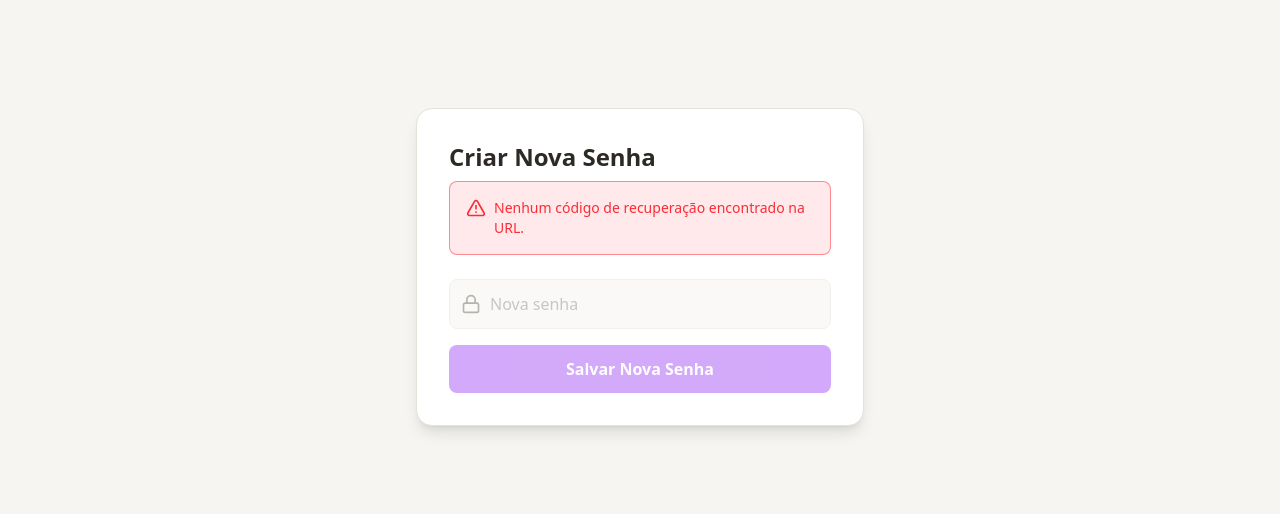
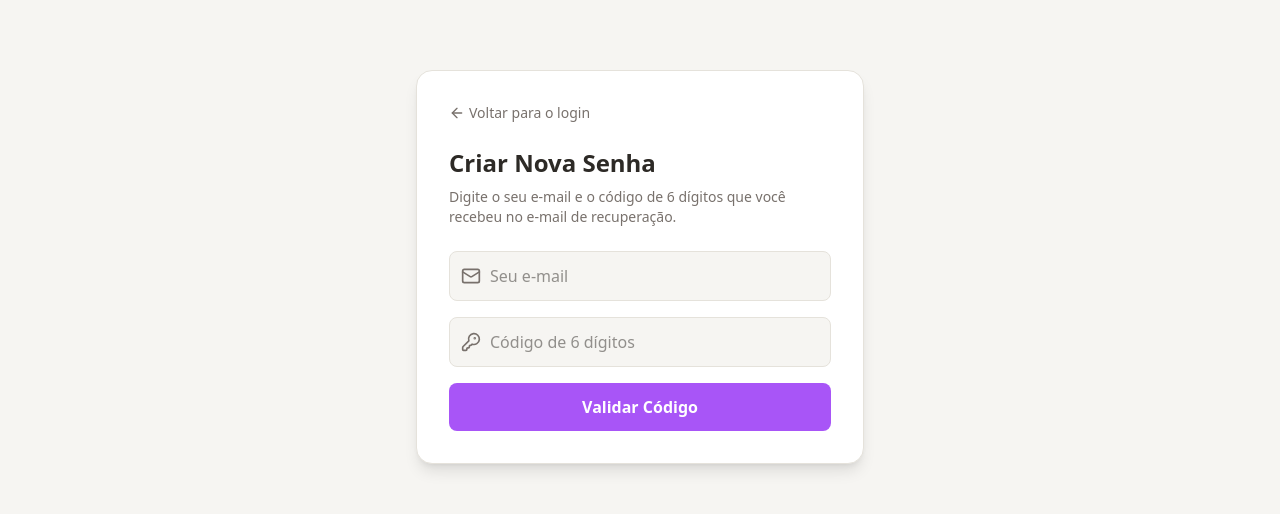
Before and after one commit to edu07-CR/anime-site, a Next.js app: page /redefinir-senha in a window 1280 px wide. Shown: the part 141-655 px from the top of the page. Built offline with nearby package versions, Linux system fonts and the light colour scheme; no server answers.

Commit message:
atualização no reset

```diff
--- a/app/redefinir-senha/page.tsx
+++ b/app/redefinir-senha/page.tsx
@@ -1,47 +1,48 @@
 'use client';
 
-import { useState, useEffect } from 'react';
+import { useState } from 'react';
 import { createClient } from '@/lib/supabase/client';
-import { Loader2, Lock, AlertTriangle } from 'lucide-react';
-import { useRouter, useSearchParams } from 'next/navigation';
+import { Loader2, Lock, Mail, KeyRound, AlertTriangle, ArrowLeft } from 'lucide-react';
+import { useRouter } from 'next/navigation';
+import Link from 'next/link';
 
 export default function RedefinirSenhaPage() {
+  const [email, setEmail] = useState('');
+  const [codigo, setCodigo] = useState('');
   const [senha, setSenha] = useState('');
-  const [loading, setLoading] = useState(true);
+  const [loading, setLoading] = useState(false);
   const [erro, setErro] = useState('');
-  const [sessaoValida, setSessaoValida] = useState(false);
+  const [etapa, setEtapa] = useState<'validar' | 'redefinir'>('validar');
 
   const router = useRouter();
-  const searchParams = useSearchParams();
   const supabase = createClient();
 
-  useEffect(() => {
-    const code = searchParams.get('code');
+  // ETAPA 1: Validar o código que o usuário recebeu no e-mail
+  const handleValidarCodigo = async (e: React.FormEvent) => {
+    e.preventDefault();
+    setLoading(true);
+    setErro('');
 
-    if (code) {
-      // Troca o código da URL por uma sessão válida
-      supabase.auth.exchangeCodeForSession(code).then(({ error }) => {
+    // O Supabase usa o verifyOtp para validar o código de recuperação
+    const { error } = await supabase.auth.verifyOtp({
+      email: email,
+      token: codigo,
+      type: 'recovery',
+    });
+
     if (error) {
-          setErro('Link inválido ou expirado. Solicite um novo e-mail.');
+      setErro('Código inválido ou expirado. Verifique o e-mail e tente novamente.');
       setLoading(false);
     } else {
-          setSessaoValida(true);
+      // Se o código for válido, o Supabase já cria uma sessão temporária
+      setEtapa('redefinir');
       setLoading(false);
     }
-      });
-    } else {
-      setErro('Nenhum código de recuperação encontrado na URL.');
-      setLoading(false);
-    }
-  }, [searchParams, supabase.auth]);
+  };
 
-  const handleRedefinir = async (e: React.FormEvent) => {
+  // ETAPA 2: Salvar a nova senha
+  const handleRedefinirSenha = async (e: React.FormEvent) => {
     e.preventDefault();
-    if (!sessaoValida) {
-      setErro('Sessão inválida. Solicite um novo e-mail.');
-      return;
-    }
-
     setLoading(true);
     setErro('');
 
@@ -57,25 +58,71 @@ export default function RedefinirSenhaPage() {
     }
   };
 
-  if (loading) {
-    return <div className="flex justify-center items-center h-[80vh]"><Loader2 className="animate-spin text-accent" size={40} /></div>;
-  }
-
   return (
     <div className="flex flex-col items-center justify-center min-h-[80vh] px-4">
       <div className="w-full max-w-md bg-surface border border-border p-8 rounded-2xl shadow-lg">
+
+        <Link href="/login" className="text-muted hover:text-text flex items-center gap-1 text-sm mb-6 transition-colors">
+          <ArrowLeft size={16} /> Voltar para o login
+        </Link>
+
         <h1 className="text-2xl font-bold text-text mb-2">Criar Nova Senha</h1>
 
-        {!sessaoValida ? (
-          <div className="bg-red-500/10 border border-red-500/50 text-red-500 p-4 rounded-lg text-sm mb-6 flex items-start gap-2">
-            <AlertTriangle className="shrink-0" size={20} />
-            <span>{erro || 'Link inválido ou expirado. Volte para o login e solicite um novo e-mail.'}</span>
+        {erro && (
+          <div className="bg-red-500/10 border border-red-500/50 text-red-500 p-3 rounded-lg text-sm mb-4 flex items-start gap-2">
+            <AlertTriangle className="shrink-0" size={18} />
+            <span>{erro}</span>
           </div>
-        ) : (
-          <p className="text-muted text-sm mb-6">Digite sua nova senha abaixo.</p>
         )}
 
-        <form onSubmit={handleRedefinir} className="flex flex-col gap-4">
+        {/* ETAPA 1: VALIDAR CÓDIGO */}
+        {etapa === 'validar' && (
+          <>
+            <p className="text-muted text-sm mb-6">
+              Digite o seu e-mail e o código de 6 dígitos que você recebeu no e-mail de recuperação.
+            </p>
+            <form onSubmit={handleValidarCodigo} className="flex flex-col gap-4">
+              <div className="relative">
+                <Mail className="absolute left-3 top-1/2 -translate-y-1/2 text-muted" size={20} />
+                <input
+                  type="email"
+                  required
+                  placeholder="Seu e-mail"
+                  value={email}
+                  onChange={(e) => setEmail(e.target.value)}
+                  className="w-full bg-bg border border-border text-text rounded-lg py-3 pl-10 pr-4 focus:outline-none focus:border-accent transition-colors"
+                />
+              </div>
+              <div className="relative">
+                <KeyRound className="absolute left-3 top-1/2 -translate-y-1/2 text-muted" size={20} />
+                <input
+                  type="text"
+                  required
+                  placeholder="Código de 6 dígitos"
+                  value={codigo}
+                  onChange={(e) => setCodigo(e.target.value)}
+                  maxLength={6}
+                  className="w-full bg-bg border border-border text-text rounded-lg py-3 pl-10 pr-4 focus:outline-none focus:border-accent transition-colors"
+                />
+              </div>
+              <button
+                type="submit"
+                disabled={loading}
+                className="bg-accent text-white font-bold py-3 rounded-lg hover:bg-accent/90 transition-colors disabled:opacity-50 flex justify-center items-center gap-2"
+              >
+                {loading ? <Loader2 className="animate-spin" size={20} /> : 'Validar Código'}
+              </button>
+            </form>
+          </>
+        )}
+
+        {/* ETAPA 2: DEFINIR NOVA SENHA */}
+        {etapa === 'redefinir' && (
+          <>
+            <p className="text-muted text-sm mb-6">
+              Código validado! Agora digite a sua nova senha.
+            </p>
+            <form onSubmit={handleRedefinirSenha} className="flex flex-col gap-4">
               <div className="relative">
                 <Lock className="absolute left-3 top-1/2 -translate-y-1/2 text-muted" size={20} />
                 <input
@@ -85,19 +132,20 @@ export default function RedefinirSenhaPage() {
                   value={senha}
                   onChange={(e) => setSenha(e.target.value)}
                   minLength={6}
-              disabled={!sessaoValida}
-              className="w-full bg-bg border border-border text-text rounded-lg py-3 pl-10 pr-4 focus:outline-none focus:border-accent transition-colors disabled:opacity-50"
+                  className="w-full bg-bg border border-border text-text rounded-lg py-3 pl-10 pr-4 focus:outline-none focus:border-accent transition-colors"
                 />
               </div>
-
               <button
                 type="submit"
-            disabled={loading || !sessaoValida}
+                disabled={loading}
                 className="bg-accent text-white font-bold py-3 rounded-lg hover:bg-accent/90 transition-colors disabled:opacity-50 flex justify-center items-center gap-2"
               >
                 {loading ? <Loader2 className="animate-spin" size={20} /> : 'Salvar Nova Senha'}
               </button>
             </form>
+          </>
+        )}
+
       </div>
     </div>
   );
```
Lines whose indentation alone changed are shown as unchanged.
